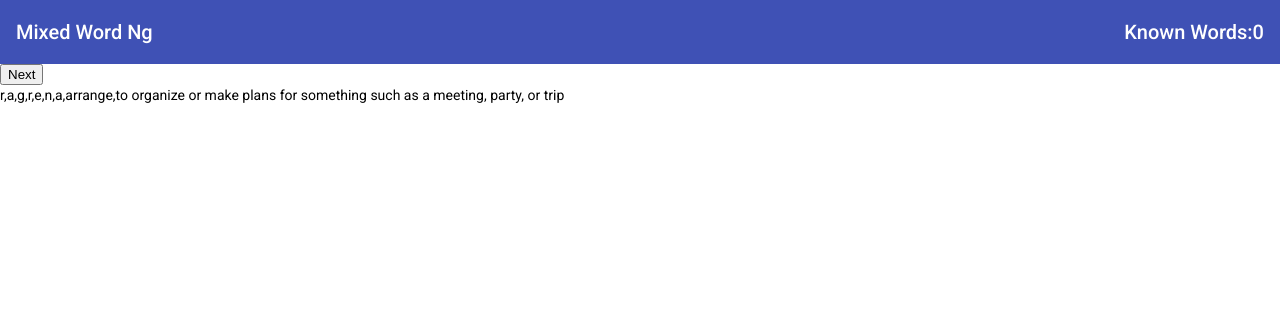
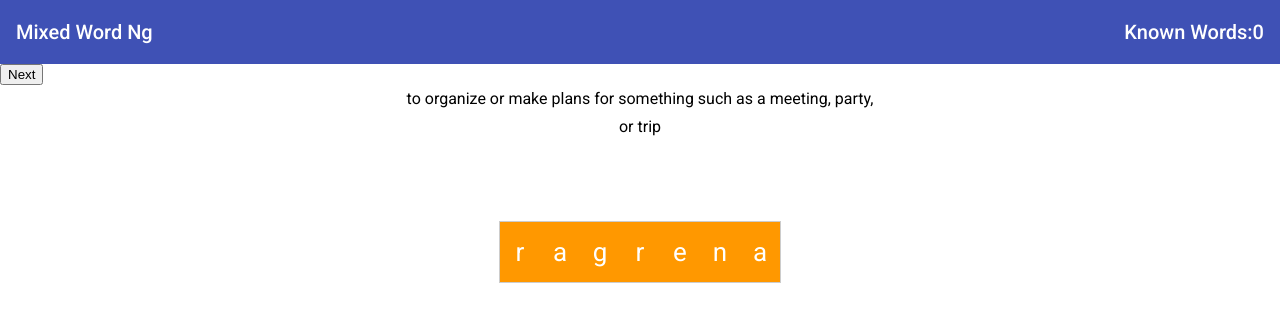
Before and after one commit to bariscanyilmaz/mixed-word-ng, an Angular app: page / in a window 1280 px wide. Both pictures are taken after a click on the button "Next". Shown: the top 322 px of the page. Built offline with nearby package versions, Linux system fonts and the light colour scheme.

Commit message:
added drag-drop feature

```diff
--- a/src/app/app.module.ts
+++ b/src/app/app.module.ts
@@ -7,6 +7,7 @@ import { BoardComponent } from './board/board.component';
 import { BrowserAnimationsModule } from '@angular/platform-browser/animations';
 import { MatToolbarModule } from '@angular/material/toolbar';
 import { HttpClientModule } from "@angular/common/http";
+import { DragDropModule } from '@angular/cdk/drag-drop';
 
 
 @NgModule({
@@ -19,7 +20,8 @@ import { HttpClientModule } from "@angular/common/http";
     BrowserModule,
     BrowserAnimationsModule,
     MatToolbarModule,
-    HttpClientModule
+    HttpClientModule,
+    DragDropModule
   ],
   providers: [],
   bootstrap: [AppComponent]
--- a/src/app/board/board.component.html
+++ b/src/app/board/board.component.html
@@ -1,5 +1,13 @@
 <button (click)="getWord()">
     Next
 </button>
+<div class="game-baord" *ngIf="mixedWord">
 
-<p *ngIf="mixedWord">{{mixedWord.mixedWord}},{{mixedWord.originalWord}},{{mixedWord.defination}}</p>
+    <h3 class="word-defination" >{{mixedWord.defination}}</h3>
+
+    <div cdkDropList cdkDropListOrientation="horizontal" class="example-list" [style.width.px]="width"
+        (cdkDropListDropped)="drop($event)">
+        <div class="example-box" *ngFor="let letter of mixedWord.mixedWord" cdkDrag>{{letter}}</div>
+    </div>
+
+</div>
--- a/src/app/board/board.component.scss
+++ b/src/app/board/board.component.scss
@@ -0,0 +1,61 @@
+.example-list {
+  border: solid 1px #ccc;
+  height: 60px;
+  display: flex;
+  flex-direction: row;
+  background: white;
+  overflow: hidden;
+  margin-left: auto;
+  margin-right: auto;
+}
+
+.example-box {
+  width: 40px;
+  height: 60px;
+  color: white;
+  box-sizing: border-box;
+  cursor: move;
+  background: #ff9800;
+  font-size: 26px;
+  line-height: 60px;
+  text-align: center;
+}
+
+.cdk-drag-preview {
+  box-sizing: border-box;
+  border-radius: 4px;
+  box-shadow: 0 5px 5px -3px rgba(0, 0, 0, 0.2),
+    0 8px 10px 1px rgba(0, 0, 0, 0.14), 0 3px 14px 2px rgba(0, 0, 0, 0.12);
+}
+
+.cdk-drag-placeholder {
+  opacity: 0;
+}
+
+.cdk-drag-animating {
+  transition: transform 250ms cubic-bezier(0, 0, 0.2, 1);
+}
+
+.example-box:last-child {
+  border: none;
+}
+
+.example-list.cdk-drop-list-dragging .example-box:not(.cdk-drag-placeholder) {
+  transition: transform 250ms cubic-bezier(0, 0, 0.2, 1);
+}
+.game-baord{
+  display: flex;
+  flex-direction: column;
+  justify-content: center;
+  align-items: center;
+}
+
+.word-defination {
+  display: inline-block;
+  height: 120px;
+  width: 480px;
+  overflow-wrap: break-word;
+  margin-left: auto;
+  margin-right: auto;
+  text-align: center;
+}
--- a/src/app/board/board.component.ts
+++ b/src/app/board/board.component.ts
@@ -2,6 +2,7 @@ import { Component, OnInit } from '@angular/core';
 import { GameService } from '../services/game.service';
 import { MixedWord } from '../models/word';
 import { isUndefined, isNullOrUndefined } from 'util';
+import { CdkDragDrop, moveItemInArray } from '@angular/cdk/drag-drop';
 
 @Component({
   selector: 'app-board',
@@ -10,30 +11,32 @@ import { isUndefined, isNullOrUndefined } from 'util';
 })
 export class BoardComponent implements OnInit {
 
-  constructor(private gameService: GameService) { }
 
+  mixedWord: MixedWord=null;
+  width: number;
 
-  mixedWord:MixedWord;
+  constructor(private gameService: GameService) {
+
+  }
+
 
   ngOnInit(): void {
     this.gameService.getWord().subscribe(r => {
-
       if (!isNullOrUndefined(r)) {
-
-        this.mixedWord=new MixedWord(r.word,r.defination,r.word.split("").shuffle());
+        this.mixedWord = new MixedWord(r.word, r.defination, r.word.split("").shuffle());
+        this.width = this.mixedWord.mixedWord.length * 40;
       } else if (isUndefined(r)) {
         console.log('congratz it\'s done');
       }
-    }, err => {
-
-    }, () => {
-      this.getWord();
     });
-
   }
 
   getWord() {
     this.gameService.nextWord();
   }
 
+  drop(event: CdkDragDrop<string[]>) {
+    moveItemInArray(this.mixedWord.mixedWord, event.previousIndex, event.currentIndex);
+  }
+
 }
```
